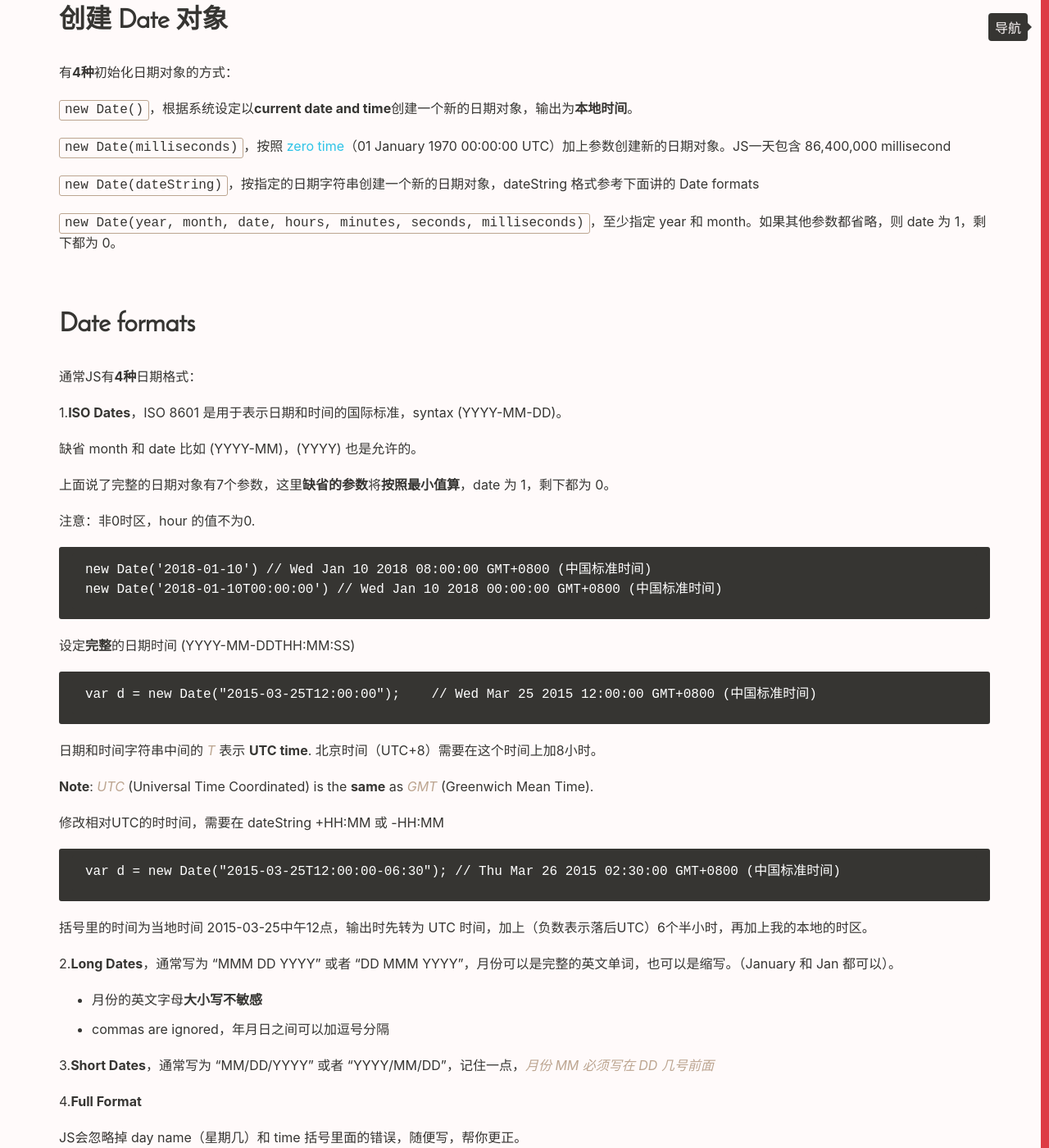
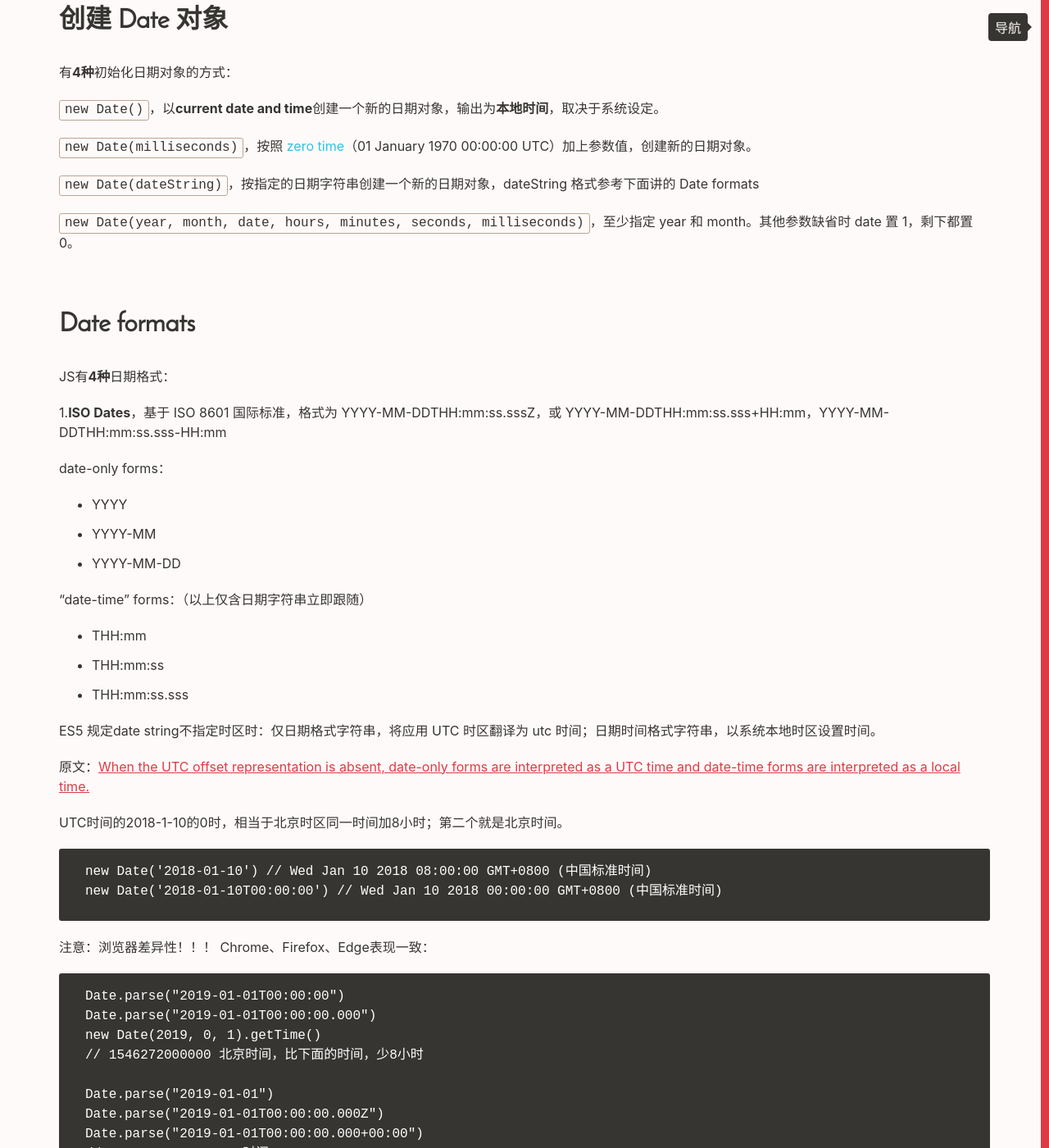
Before and after one commit to Vivi-wu/dive-into-web, a Jekyll site: the page built from _posts/2015-05-04-JavaScript-Date.markdown, in a window 1280 px wide and 1400 px high, scrolled down 248 px. Shown: the whole window at 82% size. Built offline with Jekyll 4.4.1, drawn with Linux system fonts in a browser that asks for light colours; some of the changed text lies outside the part shown.

Commit message:
update blog for date string，ga event tracking

````diff
--- a/_posts/2014-04-04-Git-commands.markdown
+++ b/_posts/2014-04-04-Git-commands.markdown
@@ -244,7 +244,7 @@ Push the specified branch to remote, along with all of the necessary commits and
 
     git reset --hard <commit>
 
-Move the current branch tip backward to commit and reset both the staging area and the working directory to match. 把当前分支返回到指定 hashID 的提交，暂存区、工作区的内容都会被修改到与提交点完全一致的状态。
+Move the current branch tip backward to commit and reset both the staging area and the working directory to match. 移除当前分支指定 hashID 的提交所带来的变更（暂存区、工作区的内容都会被修改到与提交点完全一致的状态。）
 
     git revert <commit>
 
--- a/_posts/2015-05-02-JavaScript-Regular-Expressions.markdown
+++ b/_posts/2015-05-02-JavaScript-Regular-Expressions.markdown
@@ -107,7 +107,7 @@ var a = reg.exec('http://test.1688.com')
 3. `*`，表示数量。前边的内容可以连续重复使用任意次以使整个表达式得到匹配。
 4. `\d`，匹配一个数字。
 5. `\w`，匹配一个单字字符（字母、数字或下划线）
-6. `\s`，匹配任意空白符，包括空格，制表符(Tab)，换行符和换页符
+6. `\s`，匹配任意空白符，包括空格，制表符(Tab)，换行符和换页符，等同于 `[ \f\n\r\t\v\u00a0\u1680\u2000-\u200a\u2028\u2029\u202f\u205f\u3000\ufeff]`
 
 ```js
 // 单词结尾
@@ -117,6 +117,10 @@ var a = reg.exec('http://test.1688.com')
 // 起始位置
 '00012300 012'.replace(/^0+/gi,"");  // "12300 012"
 ```
+
+#### 一个坑
+
+用户从wps复制文本到input框，提交时无论代码编辑器、浏览器response查看，数据都显示正常的空格，但渲染到页面上时，html的文本节点中空格都变成了html实体字符串 `&nbsp;`。解决：提交时通过 \s 替换所有空格为空白字符串。
 
 ### 反义
 
--- a/_posts/2015-05-04-JavaScript-Date.markdown
+++ b/_posts/2015-05-04-JavaScript-Date.markdown
@@ -2,42 +2,69 @@
 title:  "JavaScript Dates"
 category: JavaScript
 ---
-Date 对象用来与年月日时分秒毫秒打交道的。
+Date 对象是用来与年月日时分秒毫秒打交道的。
 
 ## 创建 Date 对象
 
 有**4种**初始化日期对象的方式：
 
-`new Date()`，根据系统设定以**current date and time**创建一个新的日期对象，输出为**本地时间**。
+`new Date()`，以**current date and time**创建一个新的日期对象，输出为**本地时间**，取决于系统设定。
 
-`new Date(milliseconds)`，按照 <span class="t-blue">zero time</span>（01 January 1970 00:00:00 UTC）加上参数创建新的日期对象。JS一天包含 86,400,000 millisecond
+`new Date(milliseconds)`，按照 <span class="t-blue">zero time</span>（01 January 1970 00:00:00 UTC）加上参数值，创建新的日期对象。
 
 `new Date(dateString)`，按指定的日期字符串创建一个新的日期对象，dateString 格式参考下面讲的 Date formats
 
-`new Date(year, month, date, hours, minutes, seconds, milliseconds)`，至少指定 year 和 month。如果其他参数都省略，则 date 为 1，剩下都为 0。
+`new Date(year, month, date, hours, minutes, seconds, milliseconds)`，至少指定 year 和 month。其他参数缺省时 date 置 1，剩下都置 0。
 
 <!--more-->
 
 ## Date formats
 
-通常JS有**4种**日期格式：
+JS有**4种**日期格式：
 
-1.**ISO Dates**，ISO 8601 是用于表示日期和时间的国际标准，syntax (YYYY-MM-DD)。
+1.**ISO Dates**，基于 ISO 8601 国际标准，格式为 YYYY-MM-DDTHH:mm:ss.sssZ，或 YYYY-MM-DDTHH:mm:ss.sss+HH:mm，YYYY-MM-DDTHH:mm:ss.sss-HH:mm
 
-缺省 month 和 date 比如 (YYYY-MM)，(YYYY) 也是允许的。
+date-only forms：
 
-上面说了完整的日期对象有7个参数，这里**缺省的参数**将**按照最小值算**，date 为 1，剩下都为 0。
+- YYYY
+- YYYY-MM
+- YYYY-MM-DD
 
-注意：非0时区，hour 的值不为0.
+“date-time” forms：（以上仅含日期字符串立即跟随）
+
+- THH:mm
+- THH:mm:ss
+- THH:mm:ss.sss
+
+ES5 规定date string不指定时区时：仅日期格式字符串，将应用 UTC 时区翻译为 utc 时间；日期时间格式字符串，以系统本地时区设置时间。
+
+原文：[When the UTC offset representation is absent, date-only forms are interpreted as a UTC time and date-time forms are interpreted as a local time.](https://tc39.es/ecma262/#sec-date.parse)
+
+UTC时间的2018-1-10的0时，相当于北京时区同一时间加8小时；第二个就是北京时间。
 
     new Date('2018-01-10') // Wed Jan 10 2018 08:00:00 GMT+0800 (中国标准时间)
     new Date('2018-01-10T00:00:00') // Wed Jan 10 2018 00:00:00 GMT+0800 (中国标准时间)
 
-设定**完整**的日期时间 (YYYY-MM-DDTHH:MM:SS)
+注意：浏览器差异性！！！
+Chrome、Firefox、Edge表现一致：
 
-    var d = new Date("2015-03-25T12:00:00");    // Wed Mar 25 2015 12:00:00 GMT+0800 (中国标准时间)
+    Date.parse("2019-01-01T00:00:00")
+    Date.parse("2019-01-01T00:00:00.000")
+    new Date(2019, 0, 1).getTime()
+    // 1546272000000 北京时间，比下面的时间，少8小时
 
-日期和时间字符串中间的 _T_ 表示 **UTC time**. 北京时间（UTC+8）需要在这个时间上加8小时。
+    Date.parse("2019-01-01")
+    Date.parse("2019-01-01T00:00:00.000Z")
+    Date.parse("2019-01-01T00:00:00.000+00:00")
+    // 1546300800000 UTC时间
+
+Safari 没有按规范来：
+
+    Date.parse("2019-01-01T00:00:00")
+    Date.parse("2019-01-01T00:00:00.000Z")
+    // 1546300800000
+
+日期和时间字符串中间的 _T_ 表示 **UTC time**.
 
 **Note**: _UTC_ (Universal Time Coordinated)  is the **same** as _GMT_ (Greenwich Mean Time).
 
@@ -214,7 +241,7 @@ document.getElementById("demo").innerHTML = days[d.getDay()];
 
 如果你有一个有效格式的日期字符串，使用 `Date.parse(dateString)` 方法可以得到距离 zero time 的毫秒数，然后使用 `new Date(milliseconds)` 就可以得到想要的日期对象了。
 
-但是这种方法是 strongly **discouraged** due to browser differences and inconsistencies。
+直到目前，仍然 strongly **discouraged**，不建议使用该方法解析日期字符串，due to browser differences and inconsistencies
 
 ### Compare Dates
 
--- a/_posts/2018-04-08-E-Commerce-terms.markdown
+++ b/_posts/2018-04-08-E-Commerce-terms.markdown
@@ -5,4 +5,6 @@ category: Other
 
 GMV (Gross Merchandise Volume)，它是创建订单的金额，包含销售额、取消订单金额、拒收订单金额、退货订单金额（可能还有刷单等项）。访客×转化率×客单价
 
+只要你下了订单，生成订单号，就算了GMV？
+
 ROI（Return On Investment），最高投资回报
````
Also changed, not shown: _posts/2017-11-27-Google-Analytics.markdown (+7 -1 lines).
